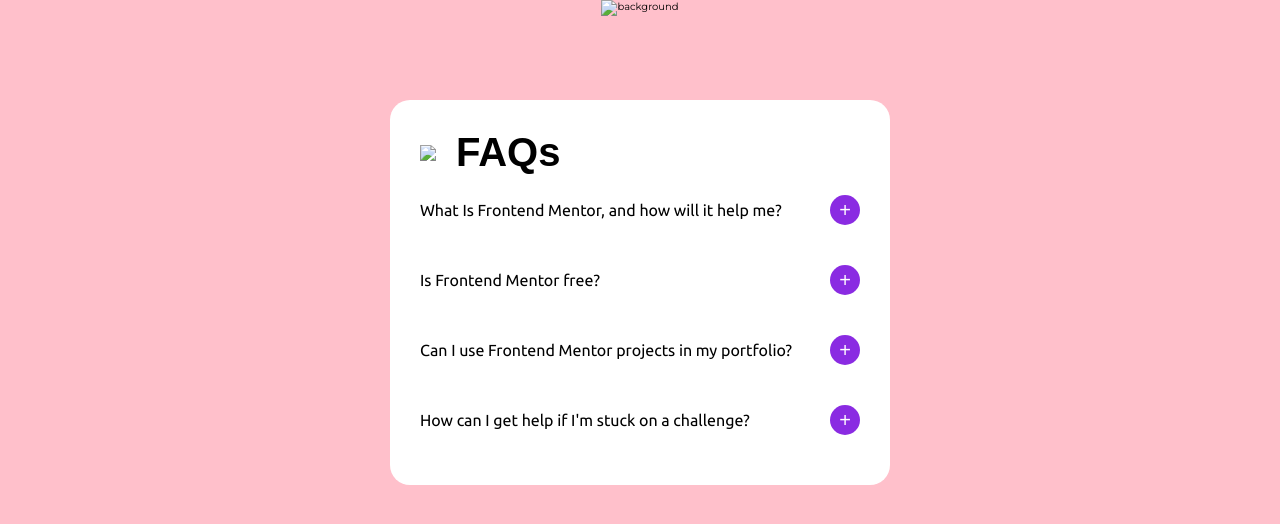
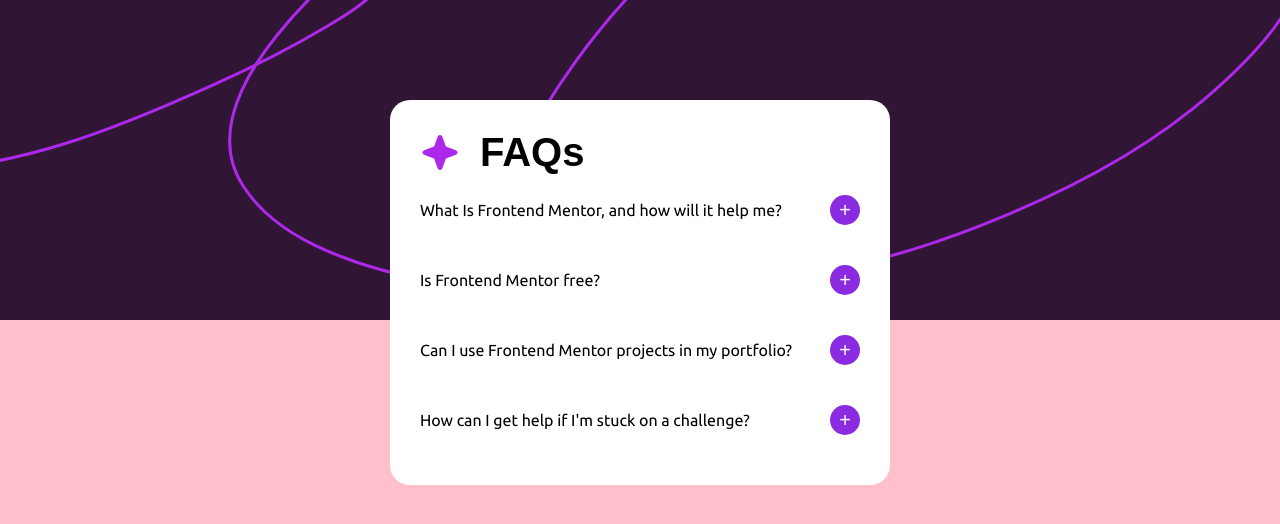
Before and after one commit to FRochili/faq-accordion, a plain HTML site: page index.html in a window 1280 px wide. Drawn offline with Linux system fonts and the light colour scheme.

Commit message:
Update index.html

```diff
--- a/index.html
+++ b/index.html
@@ -8,11 +8,11 @@
 </head>
 
 <body>
-  <img class="background" src="../faq-accordion-main/assets/images/background-pattern-desktop.svg" alt="background">
+  <img class="background" src="background-pattern-desktop.svg" alt="background">
   <div class="card">
 
     <div class="title">
-      <img class="icon" src="../faq-accordion-main/assets/images/icon-star.svg">
+      <img class="icon" src="icon-star.svg">
       <h1>FAQs</h1>
     </div>
 
```
